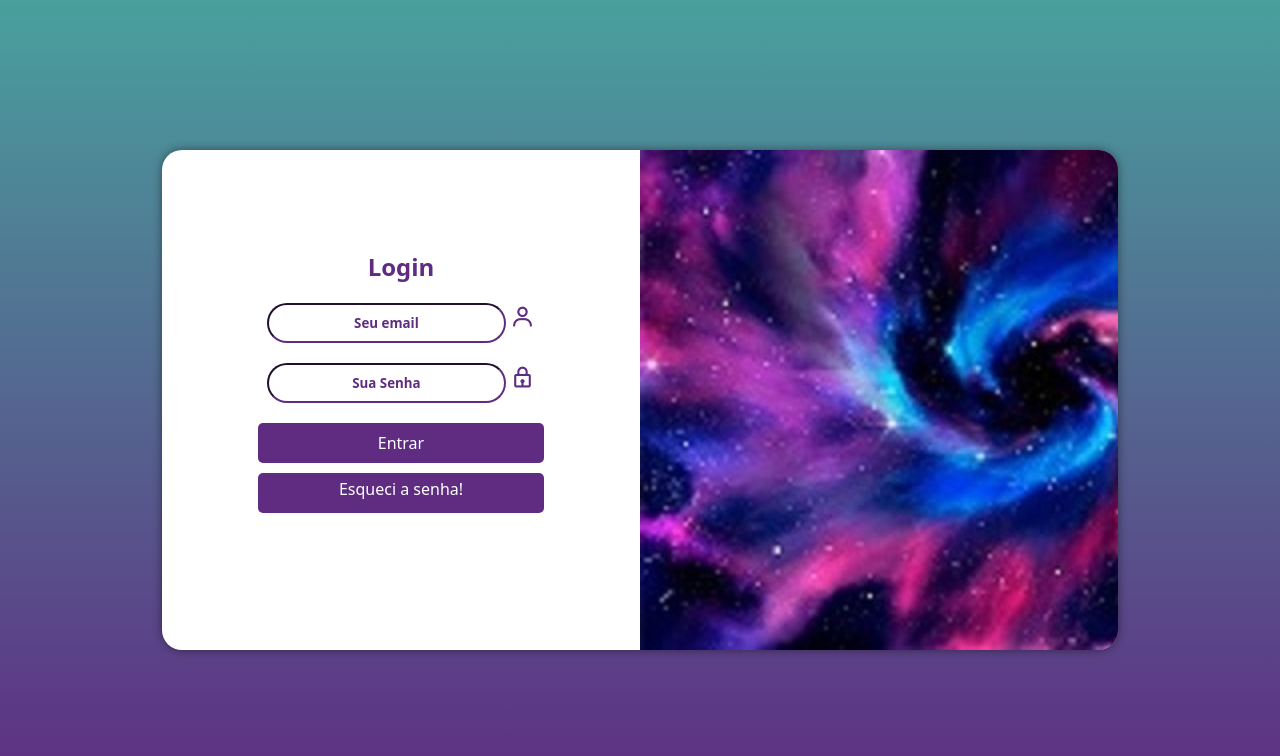
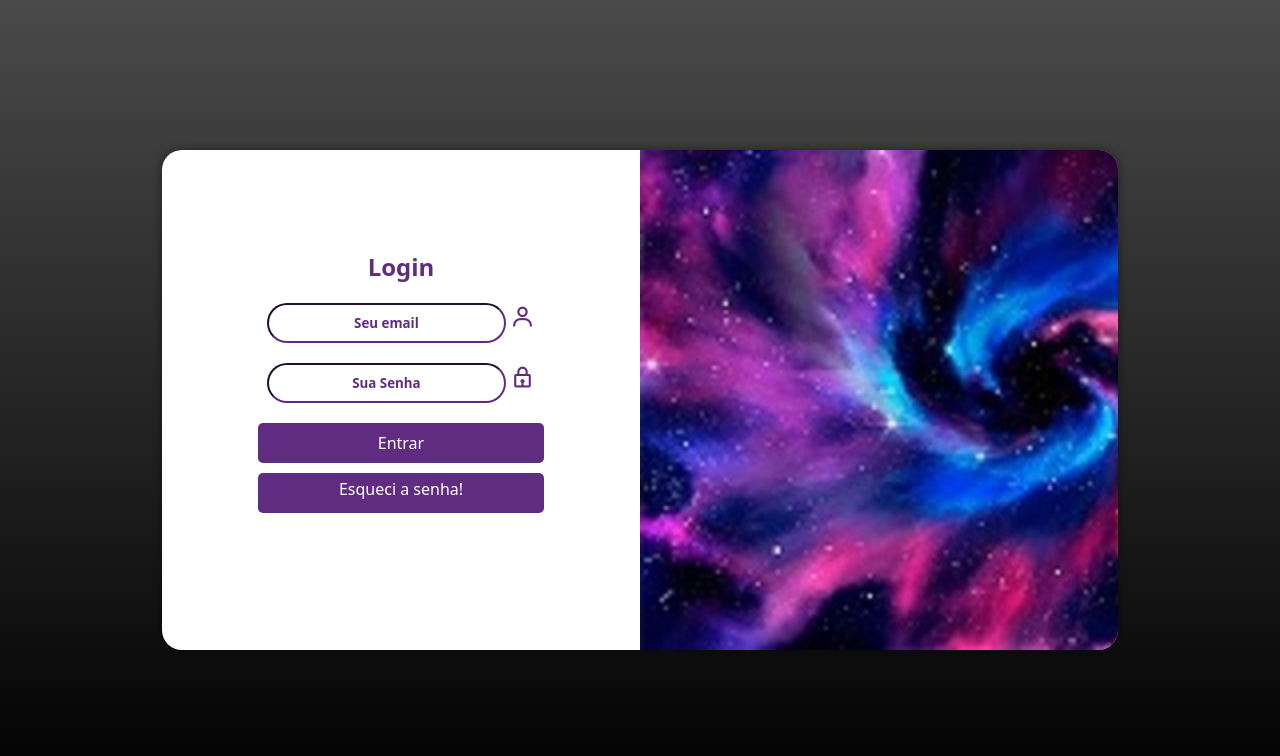
Before and after one commit to d13g0hornburg/frontend, a plain HTML site: page Aula 02/Atualizado_form/index.html in a window 1280 px wide. Drawn offline with nearby package versions, Linux system fonts and the light colour scheme.

Commit message:
Atualizado 19h21

```diff
--- a/Aula 02/Atualizado_form/media-query.css
+++ b/Aula 02/Atualizado_form/media-query.css
@@ -2,7 +2,7 @@
 
 @media screen and (min-width: 768px) and (max-width: 992px) {
     body {
-        background-image: linear-gradient(to top, #49a09d, #5f2c82);
+        background-image: linear-gradient(to top, #4b4a4a, #000000);
     }
 
     section#login {
@@ -45,7 +45,7 @@
 
 @media screen and (min-width: 993px) {
     body {
-        background-image: linear-gradient(to bottom, #49a09d, #5f2c82);
+        background-image: linear-gradient(to bottom, #4b4a4a, #000000);
     }
 
     section#login {
--- a/Aula 02/Atualizado_form/style.css
+++ b/Aula 02/Atualizado_form/style.css
@@ -8,7 +8,7 @@
 }
 
 body, html {
-    background-color: #5f2c82;
+    background-color: #e6e3e3;
     height: 100vh;
     width: vw;
 }
```
